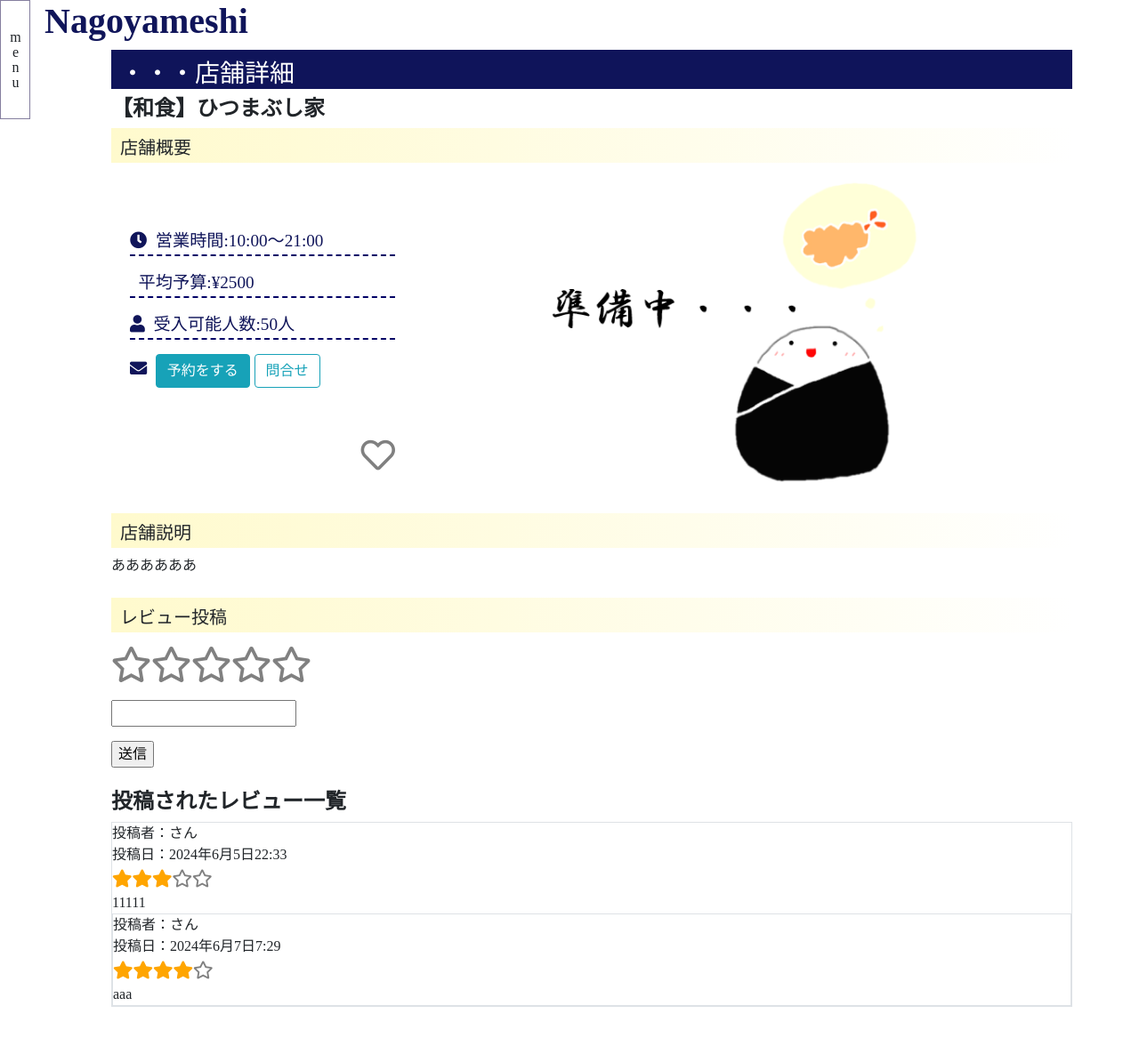
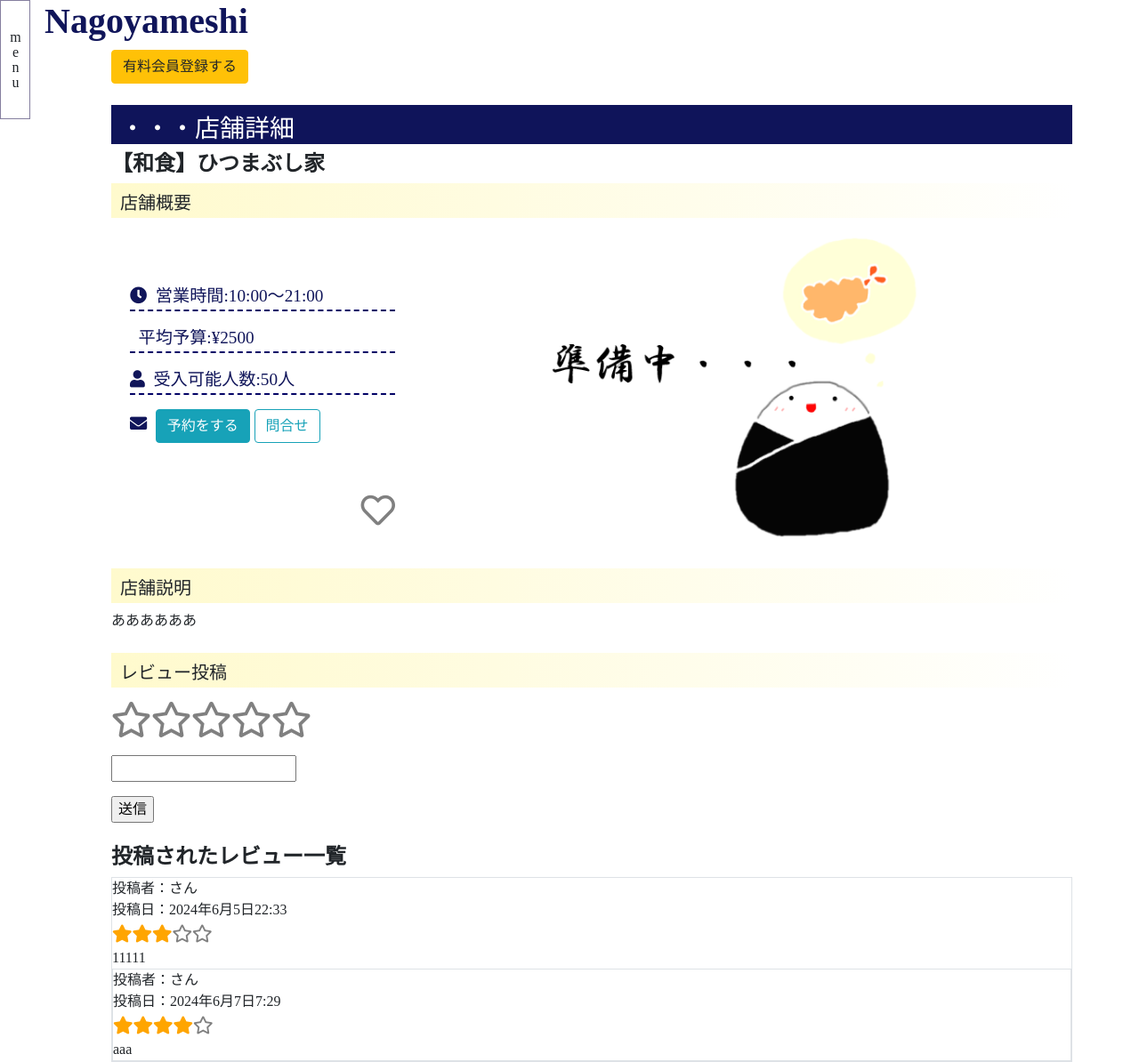
Before and after one commit to chicorichan/nagoyameshi, a Django app: page /restaurant/1/ in a window 1280 px wide. Shown: the whole page at 89% size. Before the commit the page ends 1132 px from the top, so only its background shows below. Run offline with Django 5.2, Linux system fonts and the light colour scheme; data comes from the database, SQL or seed files in the repository; both versions use the stored data as it was after the commit; parts of the project's set-up code (start-up, migrations or seed data) failed here and were passed over; some libraries are stand-ins or nearby versions.

Commit message:
有料会員登録ボタン配置と装飾

```diff
--- a/kadai_002/myvenv/myproject/nagoyameshi/urls.py
+++ b/kadai_002/myvenv/myproject/nagoyameshi/urls.py
@@ -12,7 +12,7 @@ urlpatterns = [
     path('Fav/<int:pk>/', views.fav, name="fav"),
     path('mypage/', views.mypage, name="mypage"),
     path('reservation/<int:pk>/', views.reservation, name="reservation"),
-    # path("", views.index, name="index"),
+
     path("checkout/", views.checkout, name="checkout"),
     path("success/", views.success, name="success"),
     path("portal/", views.portal, name="portal"),
--- a/kadai_002/myvenv/myproject/nagoyameshi/views.py
+++ b/kadai_002/myvenv/myproject/nagoyameshi/views.py
@@ -194,12 +194,12 @@ class ReviewView(View):
             form.save()
 
             # messages を使って、投稿完了をフロントに表示させる。
-            messages.success(request, "レビュー投稿が完了しました")
+            messages.success(request, "レビュー投稿が完了しました　")
 
         else:
             print("保存失敗")
             print(form.errors)
-            messages.info(request, "レビュー投稿が失敗しました")
+            messages.info(request, "レビュー投稿が失敗しました　")
 
        #投稿した後は、飲食店詳細ページにリダイレクトする。
         return redirect("nagoyameshi:restaurant", pk)
@@ -223,7 +223,7 @@ class FavView(View):
         # お気に入り登録している場合は、削除をする。
         if fav:
             fav.delete()
-            messages.success(request, "お気に入り登録解除しました")
+            messages.success(request, "お気に入り登録解除しました　")
         # 登録していない場合は、作成する。
         else:
             copied["restaurant"] = pk
@@ -233,7 +233,7 @@ class FavView(View):
 
             if form.is_valid():
                 form.save()
-                messages.success(request, "お気に入り登録しました")
+                messages.success(request, "お気に入り登録しました　")
             else:
                 print("保存失敗")
                 print(form.errors)
@@ -278,10 +278,10 @@ class ReservationView(LoginRequiredMixin, View):
 
         if form.is_valid():
             form.save()
-            messages.success(request, "予約が完了しました")
+            messages.success(request, "予約が完了しました　")
         else:
             print(form.errors)
-            messages.info(request, "予約ができませんでした")
+            messages.info(request, "予約ができませんでした　")
             values          = form.errors.get_json_data().values()
 
             for value in values:
@@ -386,6 +386,7 @@ class SuccessView(LoginRequiredMixin,View):
         request.user.save()
 
         print("有料会員登録しました！")
+        messages.success(request, "有料会員登録しました")
 
         return redirect("nagoyameshi:index")
 
--- a/kadai_002/myvenv/myproject/templates/nagoyameshi/index.html
+++ b/kadai_002/myvenv/myproject/templates/nagoyameshi/index.html
@@ -77,7 +77,6 @@ console.log("ここにheadタグに追加するCSSやJSを書く");
 <div>
 <a class="button" href="{% url 'nagoyameshi:portal' %}">有料会員登録の設定をする</a>
 
-
 <a href="{% url 'nagoyameshi:premium' %}">有料会員のサービスを使う</a>
 
 </div>
--- a/kadai_002/myvenv/myproject/templates/nagoyameshi/restaurant.html
+++ b/kadai_002/myvenv/myproject/templates/nagoyameshi/restaurant.html
@@ -17,6 +17,21 @@
 
 <div class="container">
 <div class="table-responsive">
+  {# すでに有料会員登録している場合は、プランにアクセスできるようにする。有料会員ではない場合は、そのリンクを表示させる。#}
+  {% if request.user.customer %}
+  <div>
+  <a class="button" href="{% url 'nagoyameshi:portal' %}">有料会員登録の設定をする</a>
+
+  <a href="{% url 'nagoyameshi:premium' %}">有料会員のサービスを使う</a>
+
+  </div>
+  {% else %}
+  <form action="{% url 'nagoyameshi:checkout' %}" method="post">
+  {% csrf_token %}
+  <input class="btn btn-warning" type="submit" value="有料会員登録する">
+  </form>
+  {% endif %}
+  <br>
 <section>
 <h3>・・・店舗詳細</h3>
 <!-- <h4 style="font-weight: bold;">【{{ restaurant.category }}】{{ restaurant.name }}</h4>  -->
```
Also changed, not shown: kadai_002/myvenv/myproject/nagoyameshi/models.py (+5 -5 lines), kadai_002/myvenv/myproject/db.sqlite3.
